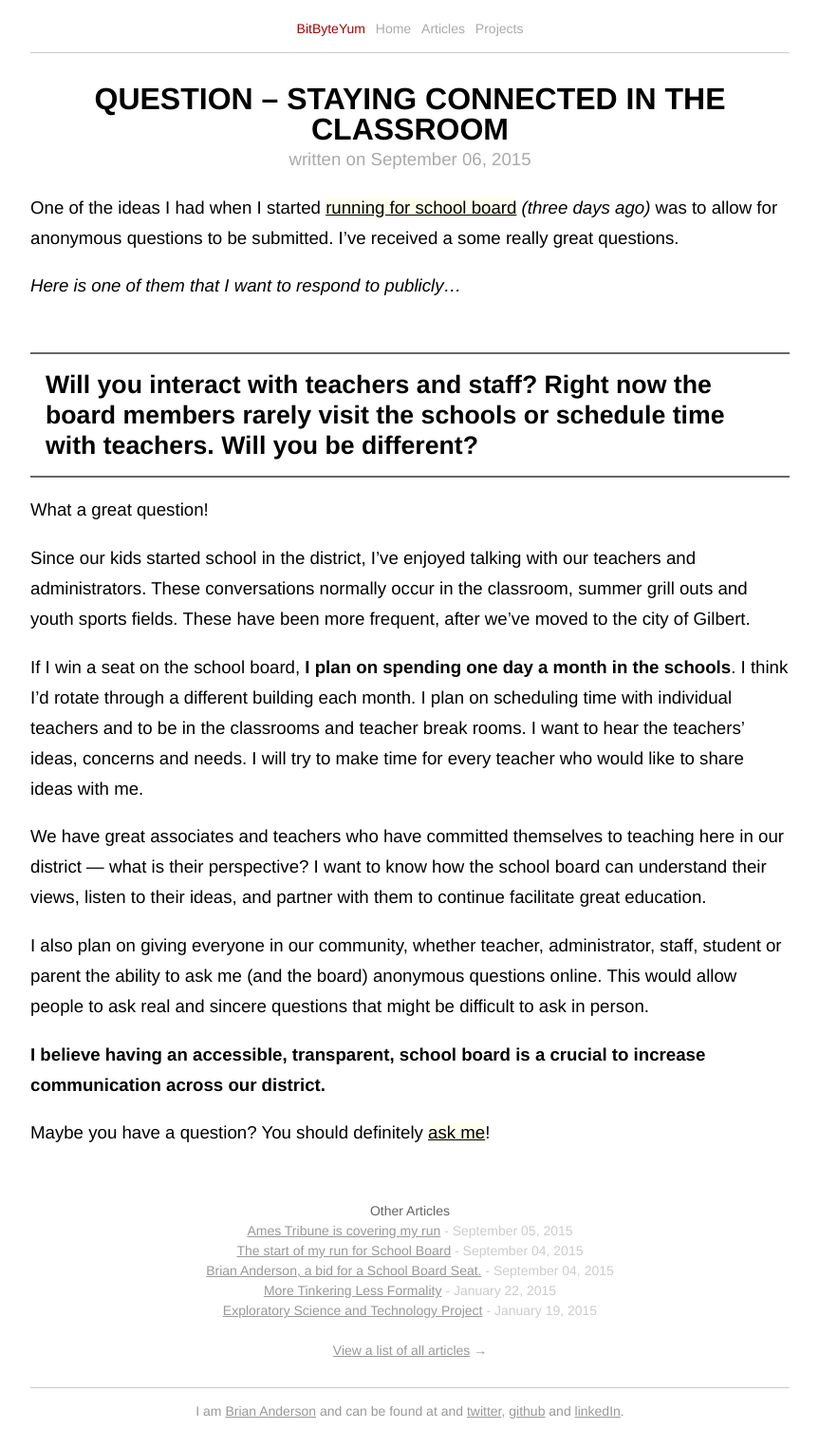
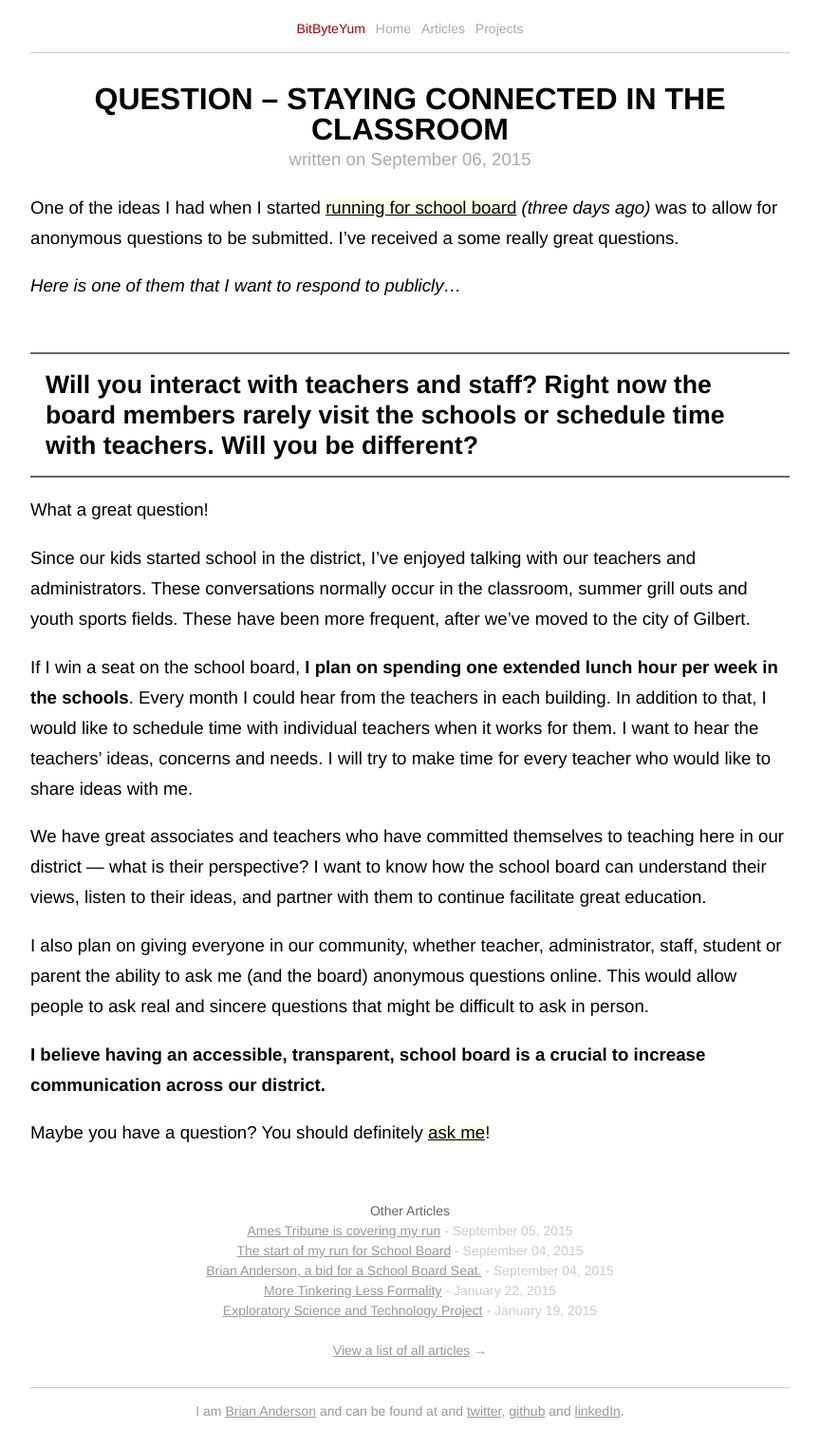
Before and after one commit to banderson623/banderson623.github.com, a Jekyll site: the page built from _posts/2015-09-06-question-about-teachers.md, in a window 1280 px wide. Shown: the whole page at 95% size, without its empty margins (208-1071 px from the left). Built offline with Jekyll 4.4.1, drawn with Linux system fonts in a browser that asks for light colours; a script that is not in the unit is left out.

Commit message:
week not month

```diff
--- a/_posts/2015-09-06-question-about-teachers.md
+++ b/_posts/2015-09-06-question-about-teachers.md
@@ -26,7 +26,7 @@ What a great question!
 
 Since our kids started school in the district, I've enjoyed talking with our teachers and administrators. These conversations normally occur in the classroom, summer grill outs and youth sports fields. These have been more frequent, after we've moved to the city of Gilbert.
 
-If I win a seat on the school board, **I plan on spending one day a month in the schools**. I think I'd rotate through a different building each month. I plan on scheduling time with individual teachers and to be in the classrooms and teacher break rooms. I want to hear the teachers' ideas, concerns and needs. I will try to make time for every teacher who would like to share ideas with me.
+If I win a seat on the school board, **I plan on spending one extended lunch hour per week in the schools**. Every month I could hear from the teachers in each building. In addition to that, I would like to schedule time with individual teachers when it works for them. I want to hear the teachers' ideas, concerns and needs. I will try to make time for every teacher who would like to share ideas with me.
 
 We have great associates and teachers who have committed themselves to teaching here in our district — what is their perspective? I want to know how the school board can understand their views, listen to their ideas, and partner with them to continue facilitate great education.
 
```
